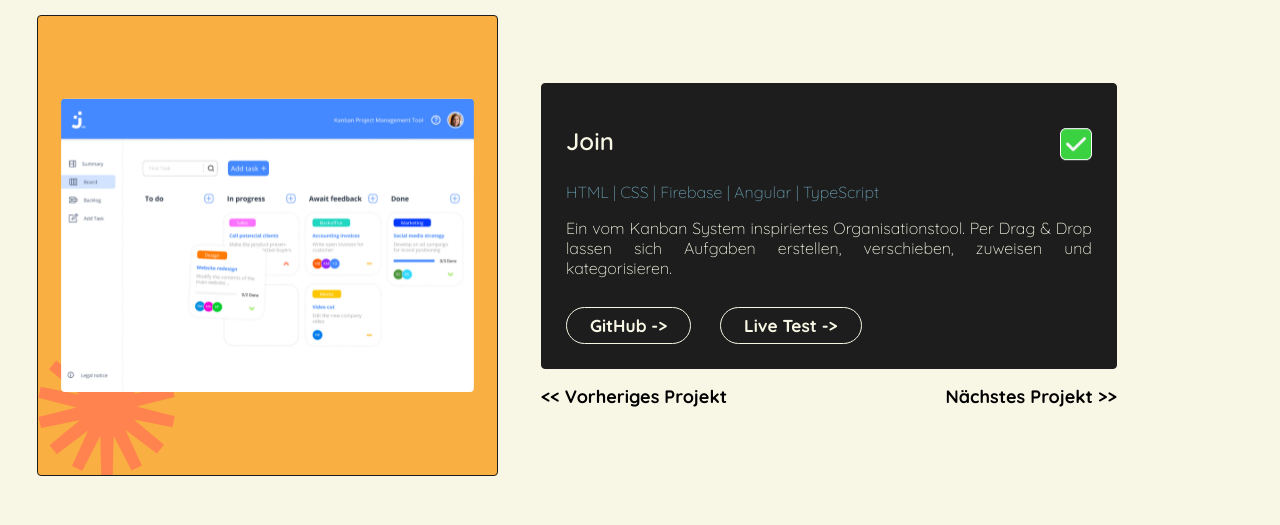
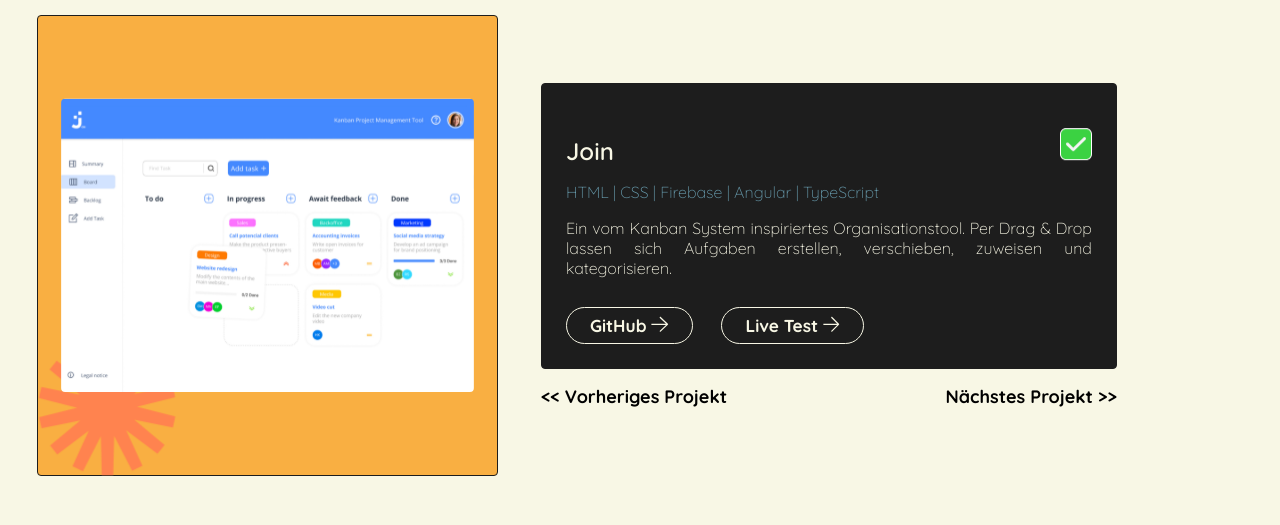
Before and after one commit to SimCommit/portfolio-website, an Angular app: page / in a window 1280 px wide. Shown: the part 2572-3097 px from the top of the page. Built offline with nearby package versions, Linux system fonts and the light colour scheme.

Commit message:
feat: add background animation and button hover effect to ProjectComponent

```diff
--- a/src/app/main-page/portfolio/project/project.component.html
+++ b/src/app/main-page/portfolio/project/project.component.html
@@ -1,7 +1,7 @@
 <div id="project-showcase">
     <div id="p-preview">
         <img id="p-pic" src="./assets/img/portfolio/project-preview-placeholder.svg" alt="Project-$ pic">
-        <img id="cogwheel-placeholder" src="./assets/img/Capa_bg.svg" alt="cogwheel animation placeholder">
+        <img id="cogwheel-bg" src="./assets/img/Capa_bg.svg" alt="cogwheel animation placeholder">
     </div>
 
     <div id="p-content">
@@ -16,8 +16,8 @@
                 Per Drag & Drop lassen sich Aufgaben erstellen, verschieben, zuweisen und kategorisieren.
             </p>
             <div id="p-links">
-                <a>GitHub -></a>
-                <a>Live Test -></a>
+                <a>GitHub <img src="./assets/img/icons/project/arrow-right.svg" alt="Icon Arrow Right"></a>
+                <a>Live Test <img src="./assets/img/icons/project/arrow-right.svg" alt="Icon Arrow Right"></a>
             </div>
         </div>
 
--- a/src/app/main-page/portfolio/project/project.component.scss
+++ b/src/app/main-page/portfolio/project/project.component.scss
@@ -20,14 +20,29 @@
     justify-self: center;
     z-index: 2;
   }
+}
 
-  #cogwheel-placeholder {
-    position: absolute;
-    bottom: 0;
-    width: 30%;
-    z-index: 1;
+// #region cogwheel-bg animation
+#cogwheel-bg {
+  position: absolute;
+  bottom: 0;
+  width: 30%;
+  z-index: 1;
+  animation: animateCogwheel linear 10s infinite;
+  transform-origin: center;
+  pointer-events: visible;
+}
+
+@keyframes animateCogwheel {
+  0% {
+    transform: rotate(0deg);
+  }
+
+  100% {
+    transform: rotate(360deg);
   }
 }
+// #endregion
 
 #p-content {
   width: 40rem;
@@ -40,7 +55,7 @@
   color: $main-ivory;
 
   #p-header {
-    @include dFlex($jc: space-between);
+    @include dFlex($jc: space-between, $ai: flex-end);
     width: 100%;
     h3 {
       text-align: start;
@@ -86,6 +101,18 @@
 
 #p-links {
   @include dFlex($g: 2rem);
+
+  a {
+
+    img {
+      width: 1.2rem;
+      transition: transform 125ms ease;
+    }
+
+    &:hover img {
+      transform: rotate(-45deg);
+    }
+  }
 }
 
 #p-switch {
```
Also changed, not shown: public/assets/img/icons/project/arrow-right.svg (added).
